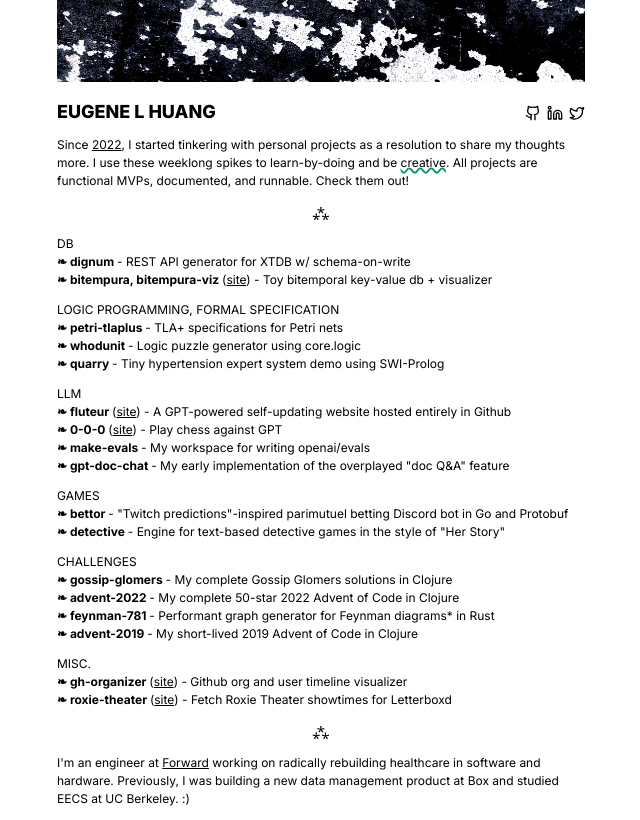
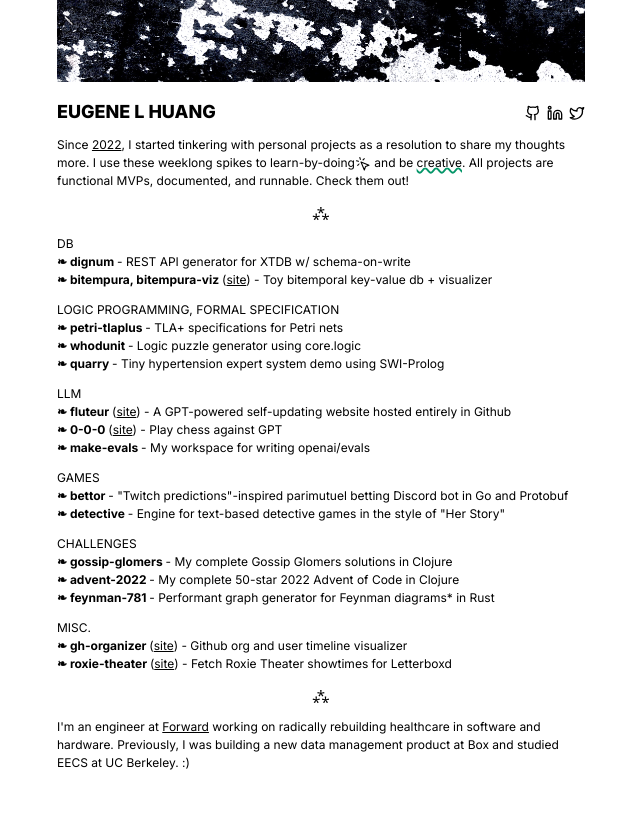
Before and after one commit to elh/elh.github.io, a React (Create React App) app: page / in a window 1280 px wide. Shown: the whole page, without its empty margins (319-959 px from the left). Built offline with nearby package versions, Linux system fonts and the light colour scheme.

Commit message:
toggle project desc and question on click

```diff
--- a/public/content.json
+++ b/public/content.json
@@ -6,7 +6,8 @@
         "repos": [
           {
             "repo": "dignum",
-            "desc": "REST API generator for XTDB w/ schema-on-write"
+            "desc": "REST API generator for XTDB w/ schema-on-write",
+            "q": "How does app-level schema work in a schemaless graph db?"
           },
           {
             "repos": [
@@ -14,6 +15,7 @@
               "bitempura-viz"
             ],
             "desc": "Toy bitemporal key-value db + visualizer",
+            "q": "How is bitemporality implemented?",
             "homepage": "https://elh.github.io/bitempura-viz/#/tests/TestRobinhoodExample"
           }
         ]
@@ -23,15 +25,18 @@
         "repos": [
           {
             "repo": "petri-tlaplus",
-            "desc": "TLA+ specifications for Petri nets"
+            "desc": "TLA+ specifications for Petri nets",
+            "q": "Are these complex Petri nets bound?"
           },
           {
             "repo": "whodunit",
-            "desc": "Logic puzzle generator using core.logic"
+            "desc": "Logic puzzle generator using core.logic",
+            "q": "Can I procedurally generate detective games?"
           },
           {
             "repo": "quarry",
-            "desc": "Tiny hypertension expert system demo using SWI-Prolog"
+            "desc": "Tiny hypertension expert system demo using SWI-Prolog",
+            "q": "How does meta-programming work?"
           }
         ]
       },
@@ -41,20 +46,19 @@
           {
             "repo": "fluteur",
             "desc": "A GPT-powered self-updating website hosted entirely in Github",
+            "q": "Can GPT run a blog?",
             "homepage": "https://elh.github.io/fluteur/"
           },
           {
             "repo": "0-0-0",
             "desc": "Play chess against GPT",
+            "q": "Can GPT beat me at chess? (spoiler: it's bad)",
             "homepage": "https://elh.github.io/0-0-0/"
           },
           {
             "repo": "make-evals",
-            "desc": "My workspace for writing openai/evals"
-          },
-          {
-            "repo": "gpt-doc-chat",
-            "desc": "My early implementation of the overplayed \"doc Q&A\" feature"
+            "desc": "My workspace for writing openai/evals",
+            "q": "How does LLM evaluation work?"
           }
         ]
       },
@@ -63,11 +67,13 @@
         "repos": [
           {
             "repo": "bettor",
-            "desc": "\"Twitch predictions\"-inspired parimutuel betting Discord bot in Go and Protobuf"
+            "desc": "\"Twitch predictions\"-inspired parimutuel betting Discord bot in Go and Protobuf",
+            "q": "How do Discord bots work?"
           },
           {
             "repo": "detective",
-            "desc": "Engine for text-based detective games in the style of \"Her Story\""
+            "desc": "Engine for text-based detective games in the style of \"Her Story\"",
+            "q": "How does the detective game, \"Her Story\", work?"
           }
         ]
       },
@@ -76,19 +82,18 @@
         "repos": [
           {
             "repo": "gossip-glomers",
-            "desc": "My complete Gossip Glomers solutions in Clojure"
+            "desc": "My complete Gossip Glomers solutions in Clojure",
+            "q": "How does eventual consistency work?"
           },
           {
             "repo": "advent-2022",
-            "desc": "My complete 50-star 2022 Advent of Code in Clojure"
+            "desc": "My complete 50-star 2022 Advent of Code in Clojure",
+            "q": "What is writing Clojure like? (I love Lisp)"
           },
           {
             "repo": "feynman-781",
-            "desc": "Performant graph generator for Feynman diagrams* in Rust"
-          },
-          {
-            "repo": "advent-2019",
-            "desc": "My short-lived 2019 Advent of Code in Clojure"
+            "desc": "Performant graph generator for Feynman diagrams* in Rust",
+            "q": "What is writing Rust like?"
           }
         ]
       },
@@ -98,11 +103,13 @@
           {
             "repo": "gh-organizer",
             "desc": "Github org and user timeline visualizer",
+            "q": "How have projects evolved over time in my Github org?",
             "homepage": "https://elh.github.io/gh-organizer/"
           },
           {
             "repo": "roxie-theater",
             "desc": "Fetch Roxie Theater showtimes for Letterboxd",
+            "q": "What's playing this month at the Roxie?",
             "homepage": "https://letterboxd.com/eugeually/list/roxie-theater-2022/"
           }
         ]
--- a/src/App.js
+++ b/src/App.js
@@ -1,6 +1,6 @@
 import React, { useState, useEffect } from 'react';
 import ReactMarkdown from 'react-markdown'
-import { Github, Linkedin, Twitter } from 'lucide-react';
+import { Github, Linkedin, Twitter, MousePointerClick } from 'lucide-react';
 import coverImg from "./img/cover.jpeg"; // h/t https://unsplash.com/photos/KgOpmX1STew
 
 // note: use this to bootstrap project specific pager later
@@ -22,6 +22,12 @@
 /* eslint-disable no-unused-vars */
 
 function Projects({ projects }) {
+  const [showQuestions, setShowQuestions] = useState(false);
+
+  const toggleShowQuestions = () => {
+    setShowQuestions(!showQuestions);
+  };
+
   if (!projects) {
     return null;
   }
@@ -29,7 +35,7 @@
     <div>
       <div className="mt-4">
         {/* Factor out into content file when I support html/markdown */}
-        Since <a href={"https://elh.github.io/gh-organizer/#/owners/elh/repo-timeline"} className="link">2022</a>, I started tinkering with personal projects as a resolution to share my thoughts more. I use these weeklong spikes to learn-by-doing and be <span className="underline decoration-wavy underline-offset-0 decoration-2 decoration-emerald-600">creative</span>. All projects are functional MVPs, documented, and runnable. Check them out!
+        Since <a href={"https://elh.github.io/gh-organizer/#/owners/elh/repo-timeline"} className="link">2022</a>, I started tinkering with personal projects as a resolution to share my thoughts more. I use these weeklong spikes to <a className="link link-hover" onClick={toggleShowQuestions}>learn-by-doing<MousePointerClick size={16} strokeWidth={1.6} /></a> and be <span className="underline decoration-wavy underline-offset-0 decoration-2 decoration-emerald-600">creative</span>. All projects are functional MVPs, documented, and runnable. Check them out!
       </div>
       <div className="my-4 text-center text-xl">⁂</div>
       {projects && projects.groups.map((group, i) =>
@@ -41,17 +47,20 @@
                 ? <span>
                   <span className="font-bold">❧ </span>
                   {repo.repos.map((repo, k) =>
-                    <span className="font-bold"><a href={`https://github.com/elh/`+repo} className="link link-hover">{repo}{k > 0 ? " ": ", "}</a></span>
+                    <span className="font-bold"><a href={`https://github.com/elh/`+repo} className="link link-hover decoration-2">{repo}{k > 0 ? " ": ", "}</a></span>
                   )}
                   </span>
-                : <span className="font-bold">❧ <a href={`https://github.com/elh/`+repo.repo} className="link link-hover">{repo.repo} </a></span>
+                : <span className="font-bold">❧ <a href={`https://github.com/elh/`+repo.repo} className="link link-hover decoration-2">{repo.repo} </a></span>
               }
               { repo.homepage &&
                 <span>
                   (<a href={repo.homepage} className="link">site</a>)
                 </span>
               }
-              <span> - {repo.desc}</span>
+              { showQuestions
+                ? <span> - {repo.q}</span>
+                : <span> - {repo.desc}</span>
+              }
             </div>
           )}
         </div>
@@ -71,10 +80,10 @@
   return (
     <div>
       <div className="flex justify-center">
-        <div className="w-[44rem] mx-4 mb-4">
+        <div className="w-[44rem] mx-4 mb-6">
           <img className="mb-6 invert-0 dark:invert" alt="" src={coverImg} />
           <header className="flex justify-between items-center">
-            <a href={process.env.PUBLIC_URL} className="text-2xl font-extrabold link link-hover">{"Eugene L Huang".toUpperCase()}</a>
+            <a href={process.env.PUBLIC_URL} className="text-2xl font-extrabold link link-hover decoration-4">{"Eugene L Huang".toUpperCase()}</a>
             <div className="flex space-x-2">
               <a href={`https://github.com/elh`} className="link link-hover"><Github size={16} strokeWidth={2.0} /></a>
               <a href={`https://www.linkedin.com/in/elhonline/`} className="link link-hover"><Linkedin size={16} strokeWidth={2.0} /></a>
```
Also changed, not shown: data/content.yaml (+20 -4 lines).
